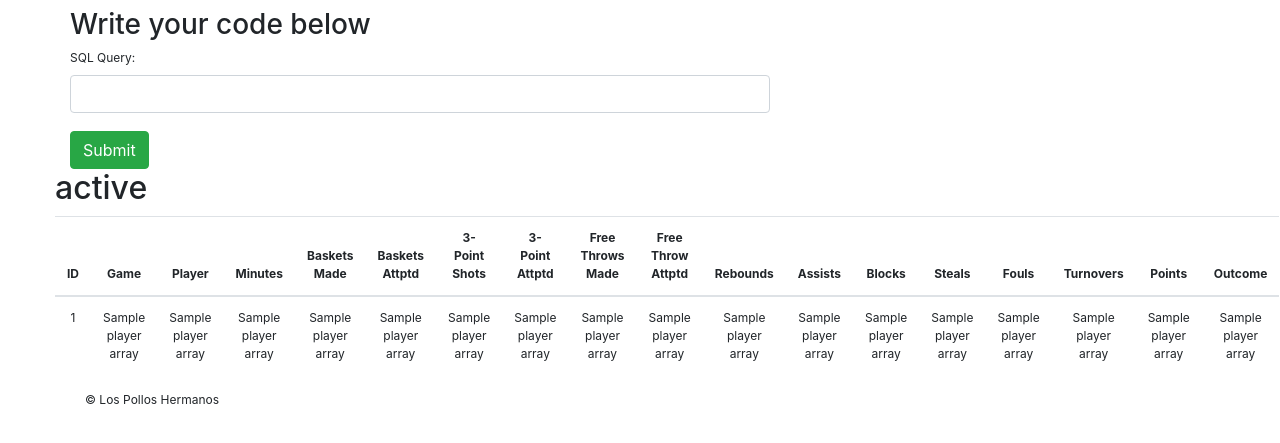
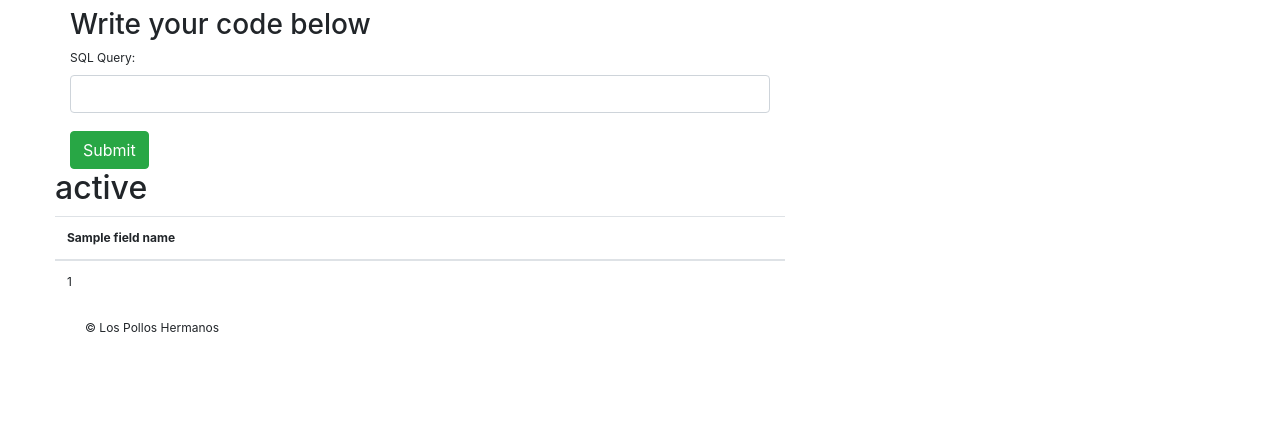
Before and after one commit to cs327e-spring2016/Los-Pollos-Hermanos, a Flask app: template flask_app/templates/output.html in a window 1280 px wide. Shown: the part 34-477 px from the top of the page. Run offline with Flask 2, Linux system fonts and the light colour scheme; the template is opened without the code that fills it: most values are stand-ins (such as "Sample title", 1, 10 or a date in 2020); some libraries are stand-ins or nearby versions.

Commit message:
user input query integration completed

```diff
--- a/flask_app/app.py
+++ b/flask_app/app.py
@@ -56,10 +56,20 @@ def hello():
 	statement = request.form['your_query']
 	hfg = cur.execute(statement)
 	p = cur.fetchall()
+
+	num_fields = len(cur.description)
+	field_names = [i[0] for i in cur.description]
+
 	for row in p:
-		ntstr = [row[0],row[1], row[2], row[3], row[4],row[5], row[6], row[7], row[8],row[9], row[10], row[11], row[12],row[13], row[14], row[15], row[16],row[17]]
+		ntstr = []
+		for x in range(len(row)):
+			ntstr.append(row[x])
+		#ntstr.append(c_ntstr)
+
+
+		#ntstr = [row[0],row[1], row[2], row[3], row[4],row[5], row[6], row[7], row[8],row[9], row[10], row[11], row[12],row[13], row[14], row[15], row[16],row[17]]
 		arrayT.append(ntstr)
-	return render_template("output.html", statement = statement, player_array=arrayT)
+	return render_template("output.html", statement = statement, player_array=arrayT, field_names=field_names)
 
 
 
--- a/flask_app/templates/output.html
+++ b/flask_app/templates/output.html
@@ -7,19 +7,26 @@
           font-size: 12px;
       }
       .table-responsive {
-        text-align: center;
+
         overflow-x: inherit;
       }
       </style>
 
     <table class="table">
       <thead>
-        <th>ID</th><th>Game</th><th>Player</th><th>Minutes</th><th>Baskets Made</th><th>Baskets Attptd</th><th>3-Point Shots</th><th>3-Point Attptd</th><th>Free Throws Made</th><th>Free Throw Attptd</th><th>Rebounds</th><th>Assists</th><th>Blocks</th><th>Steals</th><th>Fouls</th><th>Turnovers</th><th>Points</th><th>Outcome</th>
+      {% for name in field_names %}
+
+        <th>{{name}}</th>
+
+      {% endfor %}
+
       </thead>
       <tbody>
       {% for i in player_array %}
       <tr>
-        <td>{{i[0]}}</td><td>{{i[1]}}</td><td>{{i[2]}}</td><td>{{i[3]}}</td><td>{{i[4]}}</td><td>{{i[5]}}</td><td>{{i[6]}}</td><td>{{i[7]}}</td><td>{{i[8]}}</td><td>{{i[9]}}</td><td>{{i[10]}}</td><td>{{i[11]}}</td><td>{{i[12]}}</td><td>{{i[13]}}</td><td>{{i[14]}}</td><td>{{i[15]}}</td><td>{{i[16]}}</td><td>{{i[17]}}</td>
+        {% for v in range(i|length) %}
+        <td>{{i[v]}} </td>
+        {%endfor%}
       </tr>
       {%endfor%}
       </tbody>
```
